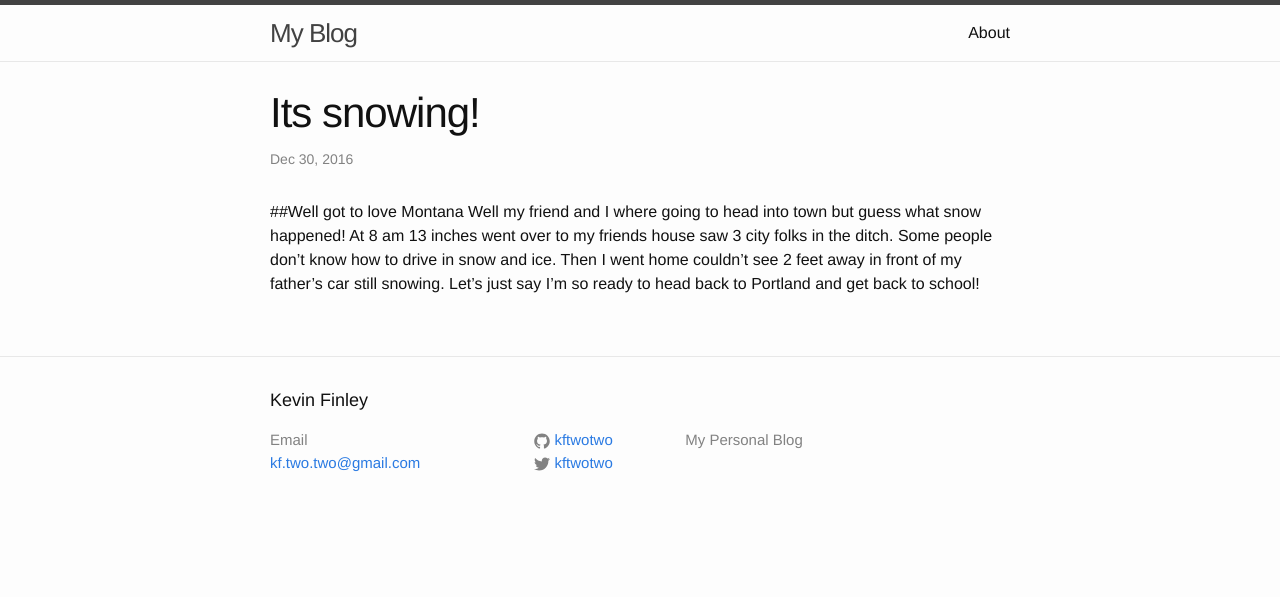
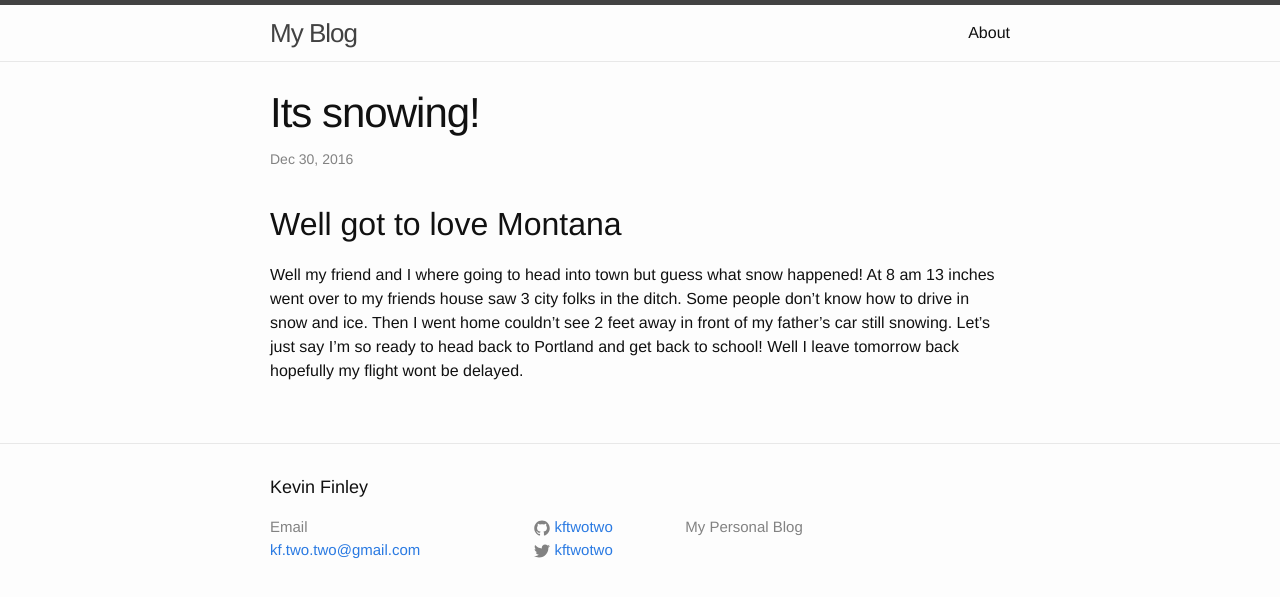
Before and after one commit to kftwotwo/kftwotwo.github.io, a Jekyll site: the page built from _posts/2016-10-30-snow.markdown, in a window 1280 px wide. Shown: the top 597 px of the page. Built offline with Jekyll 4.4.1, drawn with Linux system fonts in a browser that asks for light colours.

Commit message:
fix an error

```diff
--- a/_posts/2016-10-30-snow.markdown
+++ b/_posts/2016-10-30-snow.markdown
@@ -5,5 +5,5 @@ date:   2016-12-30 20:18:04
 categories: objects
 ---
 
-##Well got to love Montana
-Well my friend and I where going to head into town but guess what snow happened! At 8 am 13 inches went over to my friends house saw 3 city folks in the ditch. Some people don't know how to drive in snow and ice. Then I went home couldn't see 2 feet away in front of my father's car still snowing. Let's just say I'm so ready to head back to Portland and get back to school!
+## Well got to love Montana
+Well my friend and I where going to head into town but guess what snow happened! At 8 am 13 inches went over to my friends house saw 3 city folks in the ditch. Some people don't know how to drive in snow and ice. Then I went home couldn't see 2 feet away in front of my father's car still snowing. Let's just say I'm so ready to head back to Portland and get back to school! Well I leave tomorrow back hopefully my flight wont be delayed.
```
